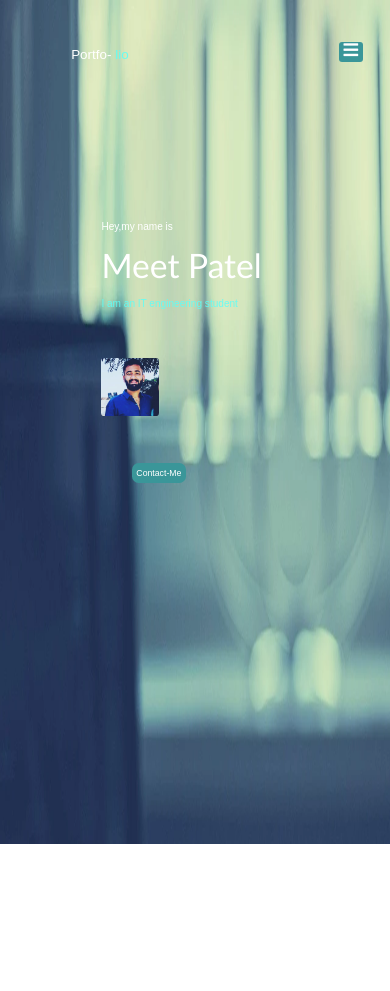
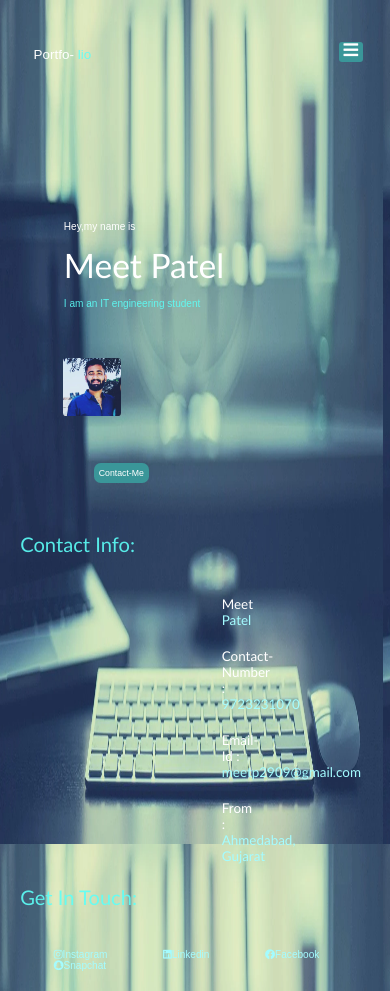
Before and after one commit to meetp2909/portfolio, a plain HTML site: page index.html in a window 390 px wide. Before the commit the page ends 844 px from the top, so only its background shows below. Drawn offline with Linux system fonts and the light colour scheme.

Commit message:
Initial commit

```diff
--- a/css/css.css
+++ b/css/css.css
@@ -11,6 +11,9 @@ body{
     background: url("../img/keyboard3.webp");
     background-position: flex;
     background-size: 150vw 160vh;
+    background-repeat: no-repeat;
+    background-attachment: fixed;
+    background-size: 100% 100%;
     opacity: 8.5;
     overflow-x: auto;
     overflow-y: auto;
@@ -181,6 +184,8 @@ li a:hover{
 .contact{
     color: white;
     margin-bottom: 3rem;
+    padding-top: 8rem;
+    margin-right: 20rem;
 }
 
 #cont{
@@ -230,7 +235,6 @@ li a:hover{
 color: rgb(78, 198, 202);
 
 }
-
 
 
 
@@ -398,6 +402,9 @@ color: rgb(78, 198, 202);
     .navbar{
         margin-top: 6rem;
     }
+    .contact{
+        margin-right: 20rem;
+    }
 }
 
 
@@ -429,7 +436,10 @@ color: rgb(78, 198, 202);
     #closer{
         right: 57%;
     }
-    .navbar{
+    #contact{
+
+        margin-right: 20rem;
+
 
     }
 }
--- a/index.html
+++ b/index.html
@@ -19,8 +19,9 @@
     <ul>
 
         <li> <a href="index.html" class="home">Home</a> </li>
-        <li> <a href="contact.html" class="contact">Contact</a> </li>
-        <li><a href="about.html"  class="about">About</a></li>
+        <li> <a href="#contact" class="contact">Contact</a> </li>
+
+
        <div class="icon"><div id="menu" class="fas fa-bars"> </div>
        <div id="closer" class="fas fa-times"></div>
     </div>
@@ -53,6 +54,24 @@
 
 
 
+<div class="contact" id="contact">
+    <span id="cont">Contact Info:</span>
+    <p id="name">Meet <span id="oo"> Patel </span></p>
+    <p id="no">Contact-Number :  <a id="oo" href="tel:+919723231070">   9723231070 </a> </p>
+    <p id="no">Email-Id :  <a id="oo" href="mailto:meetp2909@gmail.com"> meetp2909@gmail.com</a> </p>
+    <p id="no">From : <span id="oo">Ahmedabad, Gujarat</span> </p>
+
+</div>
+<!-- <hr> -->
+
+<div class="touch">
+    <span id="cont">Get In Touch:</span>
+    <a href="https://www.instagram.com/" id="icons"><i class="fab fa-instagram"></i>Instagram</a>
+    <a href="#" id="icons"><i class="fab fa-linkedin"></i>Linkedin</a>
+    <a href="#" id="icons"><i class="fab fa-facebook"></i>Facebook</a>
+    <a href="#" id="icons"><i class="fab fa-snapchat"></i>Snapchat</a>
+
+</div>
 
 
 
```
